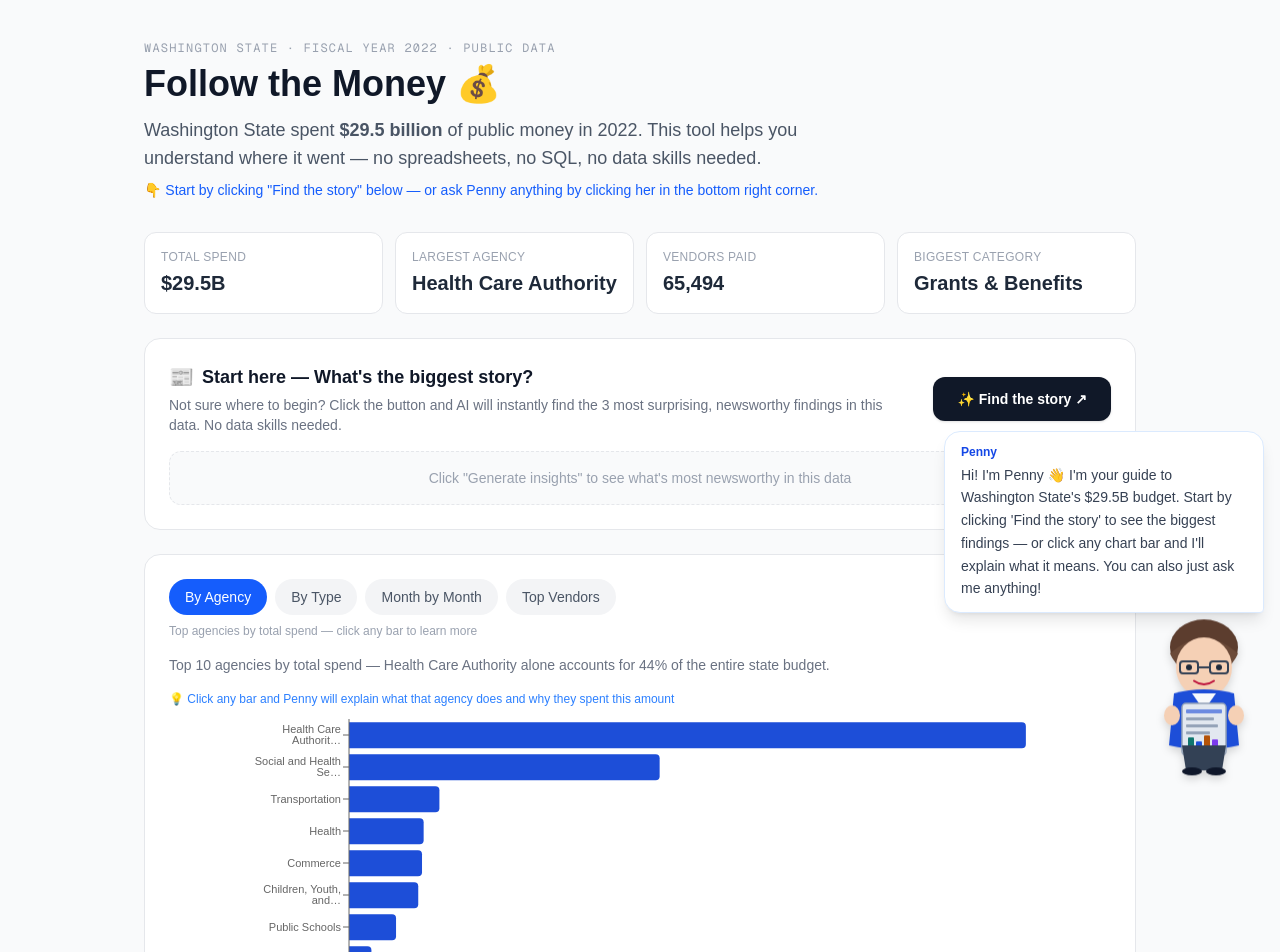
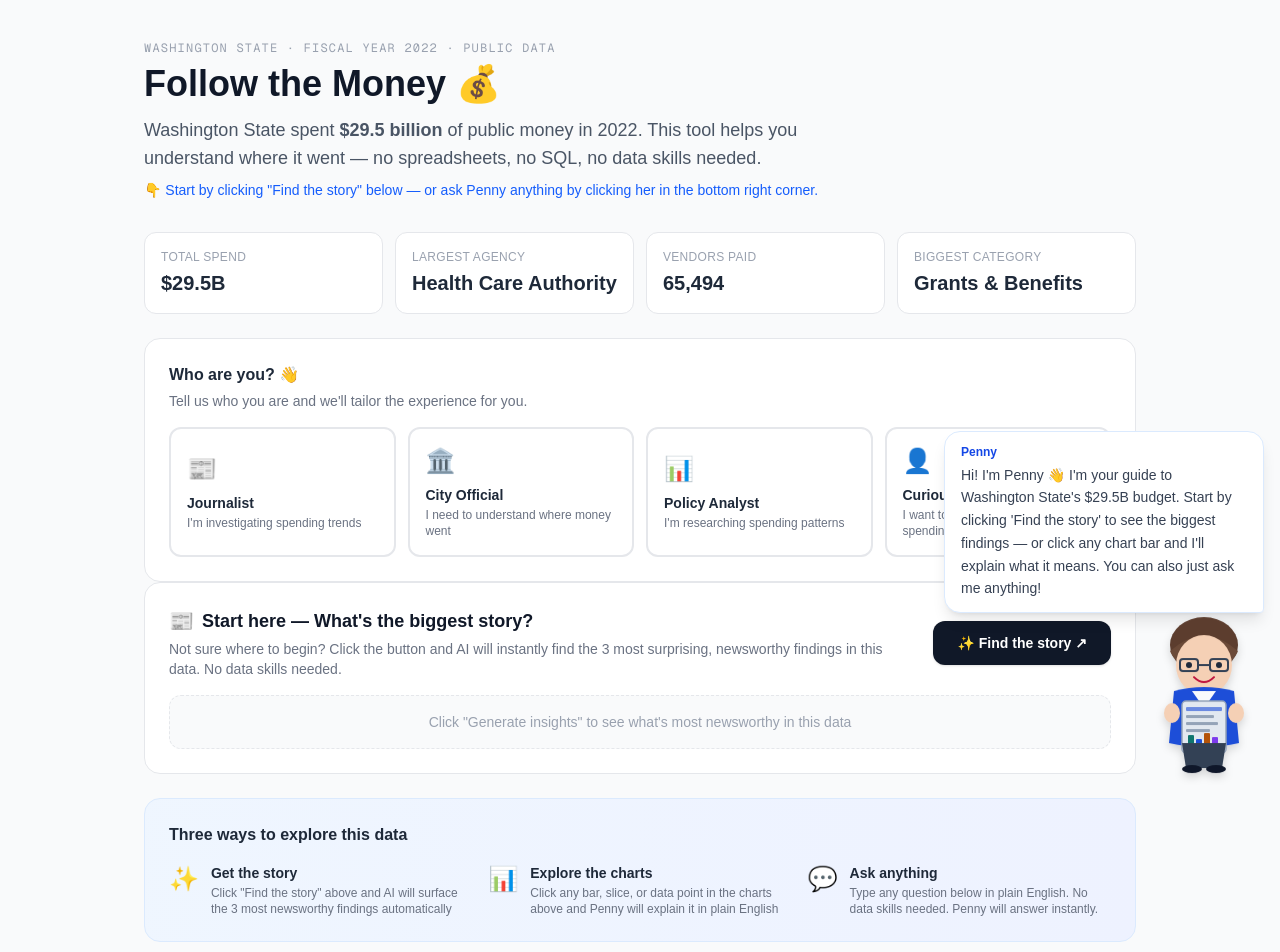
Before and after one commit to yashdayma55/spendlight, a Next.js app: page / in a window 1280 px wide. Shown: the top 952 px of the page. Built offline with nearby package versions, Linux system fonts and the light colour scheme.

Commit message:
fix: reorder page layout to create guided user journey
Co-authored-by: Cursor <cursoragent@cursor.com>

```diff
--- a/src/app/page.tsx
+++ b/src/app/page.tsx
@@ -1,7 +1,6 @@
 "use client";
 
 import { useEffect, useState } from "react";
-import WelcomeScreen from "@/components/WelcomeScreen";
 import Charts from "@/components/Charts";
 import ChatBox from "@/components/ChatBox";
 import StoryMode from "@/components/StoryMode";
@@ -10,6 +9,9 @@ import { GovernanceLog as GovernanceLogType } from "@/components/GovernanceLog";
 import { PennyProvider, usePenny } from "@/components/PennyContext";
 import PennyIntro from "@/components/PennyIntro";
 import AboutSection from "@/components/AboutSection";
+import PersonaSelector, { type Persona } from "@/components/PersonaSelector";
+import HowToUse from "@/components/HowToUse";
+import WelcomeScreen from "@/components/WelcomeScreen";
 import { FISCAL_METADATA } from "@/lib/data";
 
 const formatNumber = (n: number) =>
@@ -29,9 +31,13 @@ function StatCard({ label, value }: { label: string; value: string }) {
 function HomeContent({
   logs,
   addLog,
+  selectedPersona,
+  onPersonaSelect,
 }: {
   logs: GovernanceLogType[];
   addLog: (log: GovernanceLogType) => void;
+  selectedPersona: Persona | null;
+  onPersonaSelect: (persona: Persona) => void;
 }) {
   const penny = usePenny();
   const totalB = (FISCAL_METADATA.total_spend / 1e9).toFixed(1);
@@ -53,6 +59,7 @@ function HomeContent({
         }}
       >
         <div className="max-w-5xl mx-auto px-4 py-10">
+          {/* 1. Header */}
           <div className="mb-8 dismiss-penny">
             <p className="text-xs font-mono text-gray-400 uppercase tracking-widest mb-2">
               Washington State · Fiscal Year 2022 · Public Data
@@ -84,26 +91,42 @@ function HomeContent({
             <StatCard label="Biggest category" value="Grants & Benefits" />
           </div>
 
+          {/* 2. Persona selector */}
+          <div onClick={(e) => e.stopPropagation()}>
+            <PersonaSelector onSelect={onPersonaSelect} />
+          </div>
+
+          {/* 3. Story Mode */}
           <div className="mb-6" onClick={(e) => e.stopPropagation()}>
             <StoryMode onNewLog={addLog} />
           </div>
 
+          {/* 4. How this works */}
+          <div onClick={(e) => e.stopPropagation()}>
+            <HowToUse />
+          </div>
+
+          {/* 5. Charts */}
           <div className="mb-6" onClick={(e) => e.stopPropagation()}>
             <Charts />
           </div>
 
+          {/* 6. Chat */}
           <div className="mb-6" onClick={(e) => e.stopPropagation()}>
             <ChatBox onNewLog={addLog} />
           </div>
 
+          {/* 7. Governance Log */}
           <div className="mb-6" onClick={(e) => e.stopPropagation()}>
             <GovernanceLog logs={logs} />
           </div>
 
+          {/* 8. About */}
           <div onClick={(e) => e.stopPropagation()}>
             <AboutSection />
           </div>
 
+          {/* 9. Footer */}
           <p className="text-center text-xs text-gray-300 mt-8 dismiss-penny">
             Built with Next.js · RAG · Claude API · Washington State Open Data
           </p>
@@ -116,6 +139,7 @@ function HomeContent({
 export default function Home() {
   const [logs, setLogs] = useState<GovernanceLogType[]>([]);
   const [showWelcome, setShowWelcome] = useState(true);
+  const [selectedPersona, setSelectedPersona] = useState<Persona | null>(null);
 
   useEffect(() => {
     const timer = setTimeout(() => setShowWelcome(false), 1800);
@@ -132,7 +156,12 @@ export default function Home() {
 
   return (
     <PennyProvider onNewLog={addLog}>
-      <HomeContent logs={logs} addLog={addLog} />
+      <HomeContent
+        logs={logs}
+        addLog={addLog}
+        selectedPersona={selectedPersona}
+        onPersonaSelect={setSelectedPersona}
+      />
     </PennyProvider>
   );
 }
--- a/src/components/PersonaSelector.tsx
+++ b/src/components/PersonaSelector.tsx
@@ -68,7 +68,7 @@ export default function PersonaSelector({
   };
 
   return (
-    <div className="bg-white rounded-2xl border border-gray-200 p-6 mb-6">
+    <div className="bg-white rounded-2xl border border-gray-200 p-6">
       <h2 className="text-base font-semibold text-gray-800 mb-1">
         Who are you? 👋
       </h2>
```
